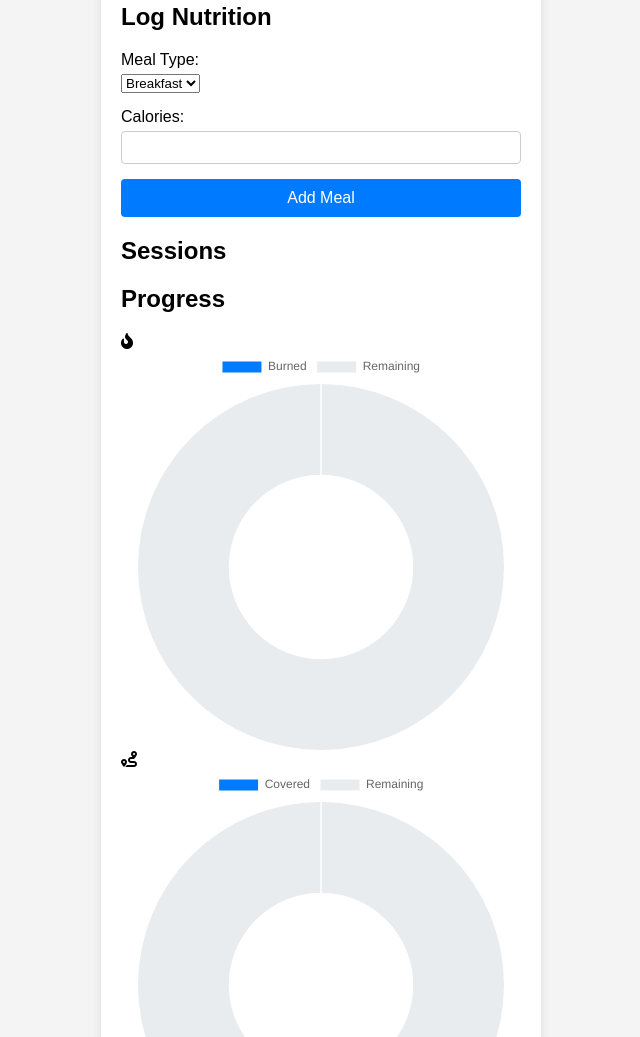
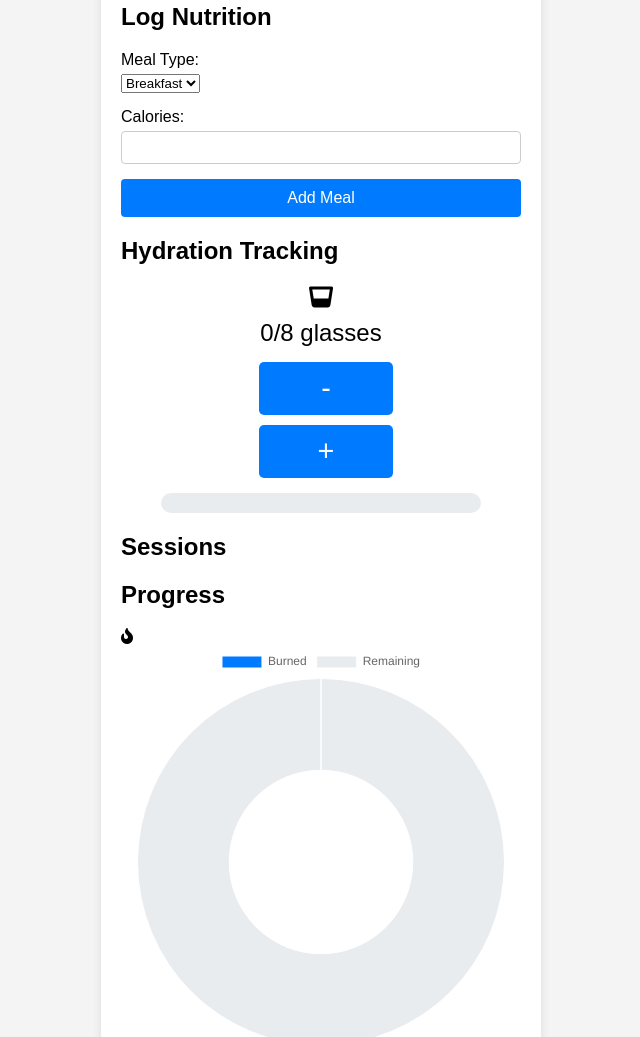
Before and after one commit to luca-hatu/Fitness-Tracker, a plain HTML site: page index.html in a window 1280 px wide. Shown: the part 802-1839 px from the top of the page, without its empty margins (319-959 px from the left). Drawn offline with nearby package versions, Linux system fonts and the light colour scheme.

Commit message:
added hydration monitoring

```diff
--- a/index.html
+++ b/index.html
@@ -76,6 +76,22 @@
                 </div>
                 <button type="submit">Add Meal</button>
             </form>
+            <div id="hydration">
+                <h2>Hydration Tracking</h2>
+                <div class="hydration-tracker">
+                    <i class="fas fa-glass-whiskey"></i>
+                    <div id="hydration-status">
+                        <span id="hydration-amount">0</span>/8 glasses
+                    </div>
+                    <div id="hydration-controls">
+                        <button id="decrease-hydration">-</button>
+                        <button id="increase-hydration">+</button>
+                    </div>
+                    <div id="hydration-bar-container">
+                        <div id="hydration-bar"></div>
+                    </div>
+                </div>
+            </div>
             <ul id="meal-list"></ul>
         </div>
         <div id="sessions">
--- a/script.js
+++ b/script.js
@@ -4,6 +4,8 @@ let goalCalories = 0;
 let goalDistance = 0;
 let totalMealCalories = 0;
 let dailyCaloriesGoal = 2000;
+let hydrationAmount = 0;
+const hydrationGoal = 8;
 
 const caloriesChartCtx = document.getElementById('calories-chart').getContext('2d');
 const distanceChartCtx = document.getElementById('distance-chart').getContext('2d');
@@ -131,6 +133,20 @@ document.getElementById('sleep-form').addEventListener('submit', function(event)
     document.getElementById('sleep-form').reset();
 });
 
+document.getElementById('increase-hydration').addEventListener('click', function() {
+    if (hydrationAmount < hydrationGoal) {
+        hydrationAmount++;
+        updateHydration();
+    }
+});
+
+document.getElementById('decrease-hydration').addEventListener('click', function() {
+    if (hydrationAmount > 0) {
+        hydrationAmount--;
+        updateHydration();
+    }
+});
+
 function updateProgress() {
 
     updateChartData(caloriesChart, totalCalories, goalCalories);
@@ -152,6 +168,13 @@ function updateProgress() {
     nutritionProgress.style.color = (totalMealCalories >= dailyCaloriesGoal && dailyCaloriesGoal > 0) ? 'green' : 'black';
 }
 
+function updateHydration() {
+    const hydrationStatus = document.getElementById('hydration-amount');
+    const hydrationBar = document.getElementById('hydration-bar');
+    hydrationStatus.textContent = hydrationAmount;
+    hydrationBar.style.width = `${(hydrationAmount / hydrationGoal) * 100}%`;
+}
+
 function updateChartData(chart, value, goal) {
     chart.data.datasets[0].data = [value, Math.max(goal - value, 0)];
     chart.update();
--- a/styles.css
+++ b/styles.css
@@ -99,3 +99,44 @@ button:hover {
     padding: 10px;
     border-radius: 4px;
 }
+#hydration {
+    margin-top: 20px;
+}
+
+.hydration-tracker {
+    display: flex;
+    flex-direction: column;
+    align-items: center;
+    font-size: 1.5em;
+}
+
+#hydration-status {
+    margin: 10px 0;
+}
+
+#hydration-controls button {
+    font-size: 1.2em;
+    padding: 10px 20px;
+    margin: 5px;
+    background-color: #007bff;
+    color: white;
+    border: none;
+    border-radius: 5px;
+    cursor: pointer;
+}
+
+#hydration-bar-container {
+    width: 80%;
+    height: 20px;
+    background-color: #e9ecef;
+    border-radius: 10px;
+    overflow: hidden;
+    margin-top: 10px;
+}
+
+#hydration-bar {
+    height: 100%;
+    width: 0;
+    background-color: #007bff;
+    transition: width 0.3s;
+}
```
